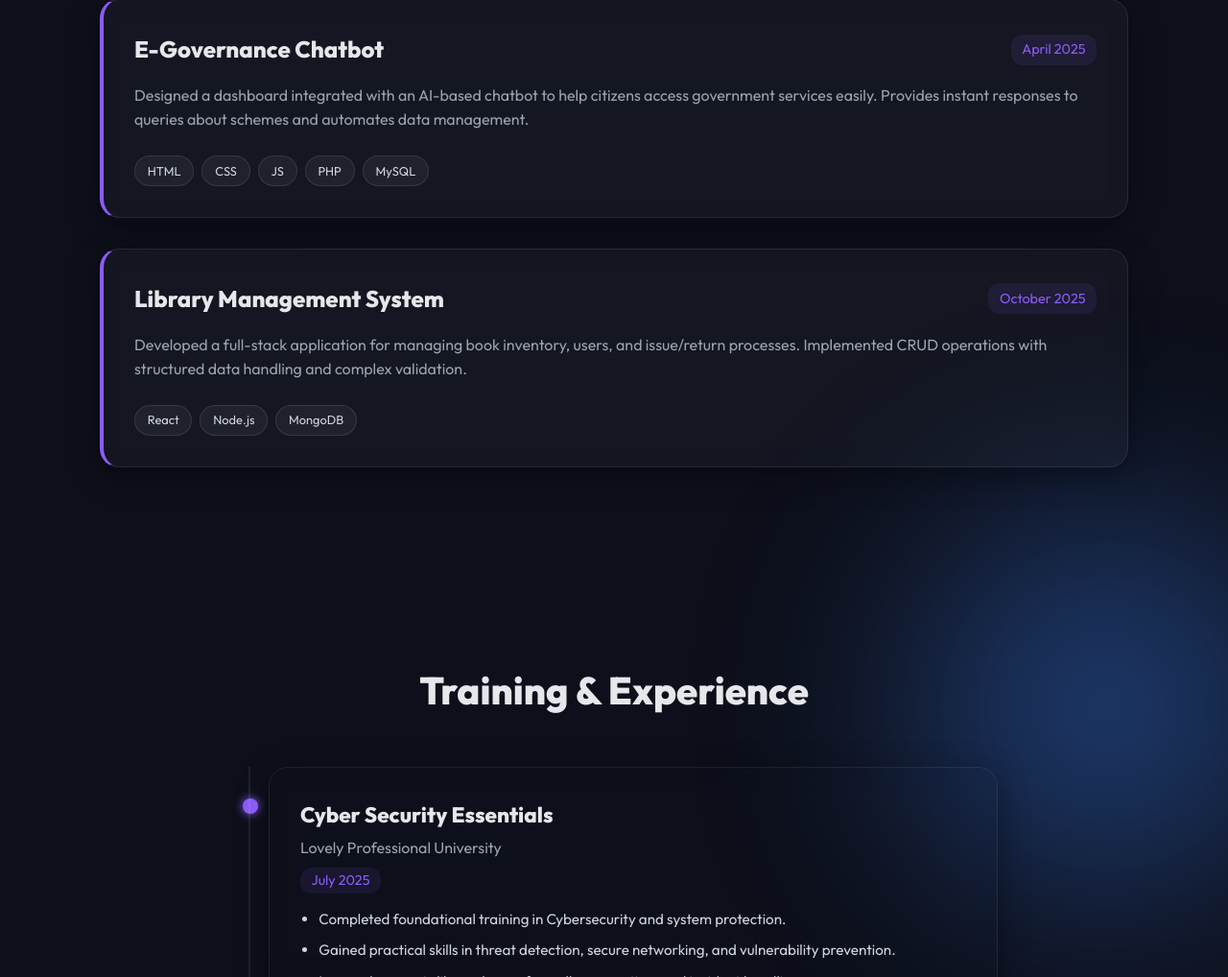
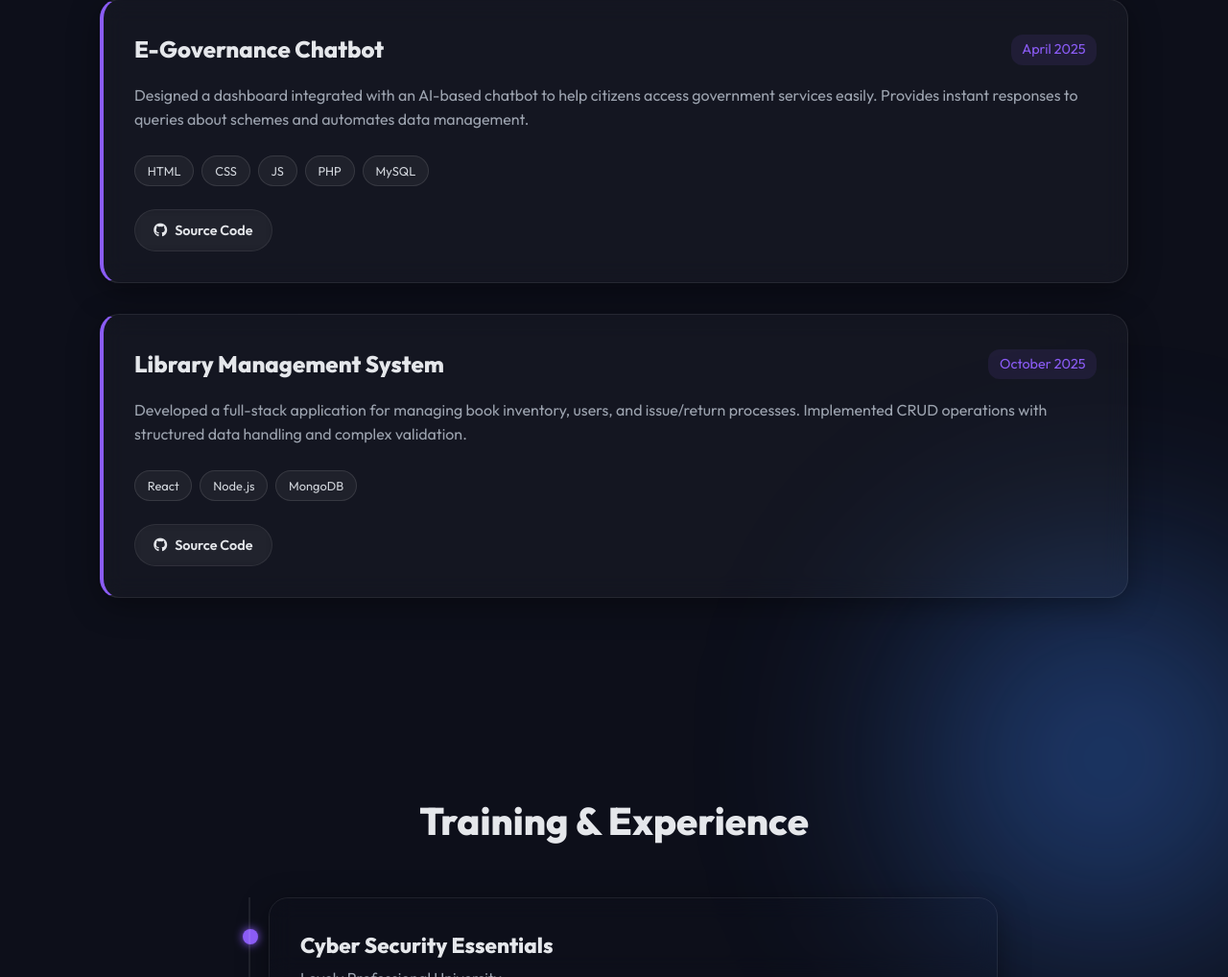
Before and after one commit to Avinash25335/My-portfolio, a plain HTML site: page index.html in a window 1280 px wide. Shown: the part 1820-2838 px from the top of the page at 96% size. Drawn offline with Linux system fonts and the light colour scheme.

Commit message:
Update: Added source code links and separated certifications

```diff
--- a/index.html
+++ b/index.html
@@ -101,6 +101,9 @@
                         <div class="tech-stack">
                             <span>HTML</span><span>CSS</span><span>JS</span><span>PHP</span><span>MySQL</span>
                         </div>
+                        <div class="project-links">
+                            <a href="https://github.com/Avinash25335/eGovernancechatbot" target="_blank" class="glass-btn"><i class="fab fa-github"></i> Source Code</a>
+                        </div>
                     </div>
                 </div>
                 <!-- Project 2 -->
@@ -113,6 +116,9 @@
                         <p class="project-desc">Developed a full-stack application for managing book inventory, users, and issue/return processes. Implemented CRUD operations with structured data handling and complex validation.</p>
                         <div class="tech-stack">
                             <span>React</span><span>Node.js</span><span>MongoDB</span>
+                        </div>
+                        <div class="project-links">
+                            <a href="https://github.com/Avinash25335/libraryManagementSystem" target="_blank" class="glass-btn"><i class="fab fa-github"></i> Source Code</a>
                         </div>
                     </div>
                 </div>
--- a/style.css
+++ b/style.css
@@ -349,6 +349,17 @@ header.scrolled {
     color: #d1d5db;
 }
 
+.project-links {
+    margin-top: 1.5rem;
+    display: flex;
+    gap: 1rem;
+}
+
+.project-links .glass-btn {
+    padding: 0.6rem 1.2rem;
+    font-size: 0.9rem;
+}
+
 /* Timeline */
 .timeline {
     position: relative;
```
